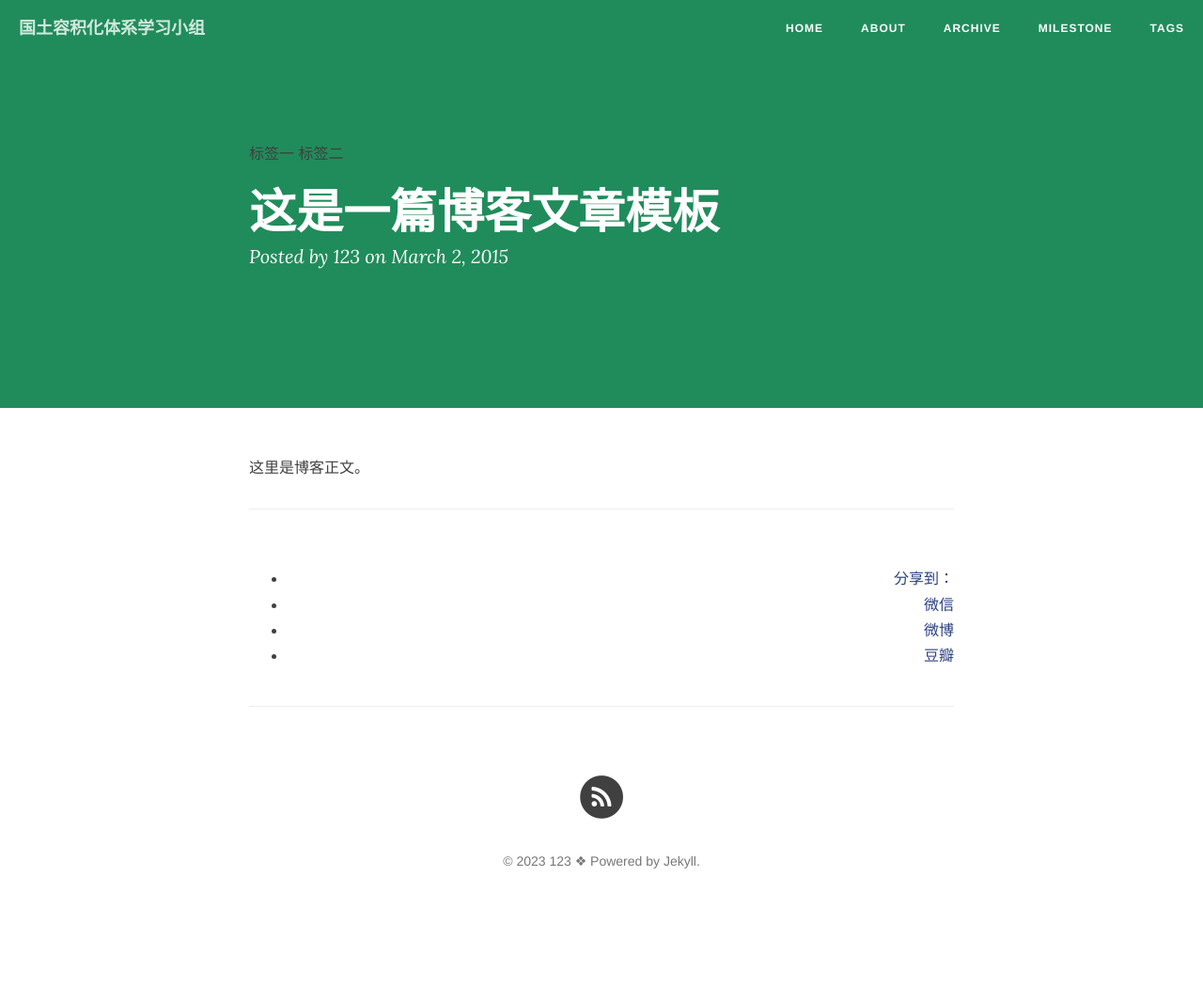
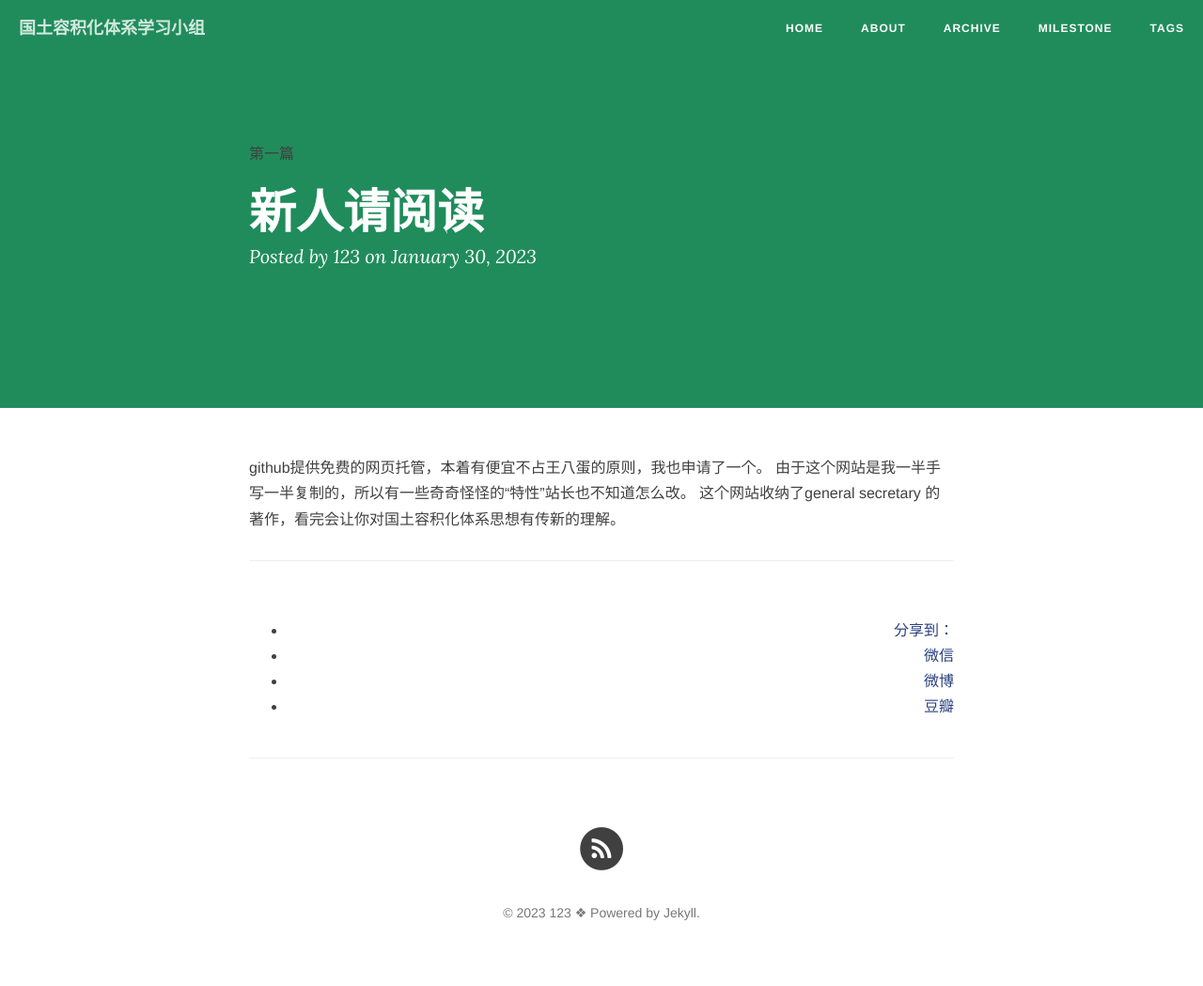
Before and after one commit to ovule-seed/ovule-seed.github.io, a Jekyll site: the page built from _posts/2015-03-02-how-to-write.md, in a window 1280 px wide. Shown: the whole page at 94% size. Built offline with Jekyll 4.4.1, drawn with Linux system fonts in a browser that asks for light colours; nearby versions of some CDN libraries; comment, search, counter and statistics services are not loaded; before the commit the page ends 994 px from its top, so only the background shows below that.

Commit message:
Update 2015-03-02-how-to-write.md

```diff
--- a/_posts/2015-03-02-how-to-write.md
+++ b/_posts/2015-03-02-how-to-write.md
@@ -1,10 +1,12 @@
 ---
 layout: post
-title: 这是一篇博客文章模板
-date: 2015-3-02
+title: 新人请阅读
+date: 2023-1-30
 categories: blog
-tags: [标签一,标签二]
-description: 文章金句。
+tags: [第一篇]
+description:
 ---
 
-这里是博客正文。
+  github提供免费的网页托管，本着有便宜不占王八蛋的原则，我也申请了一个。
+  由于这个网站是我一半手写一半复制的，所以有一些奇奇怪怪的“特性”站长也不知道怎么改。
+  这个网站收纳了general secretary 的著作，看完会让你对国土容积化体系思想有传新的理解。
```
